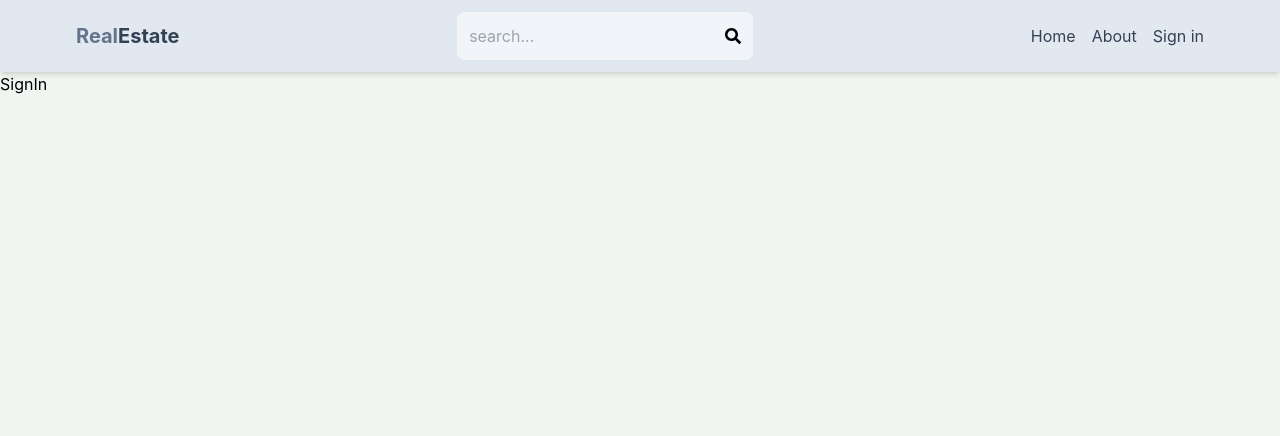
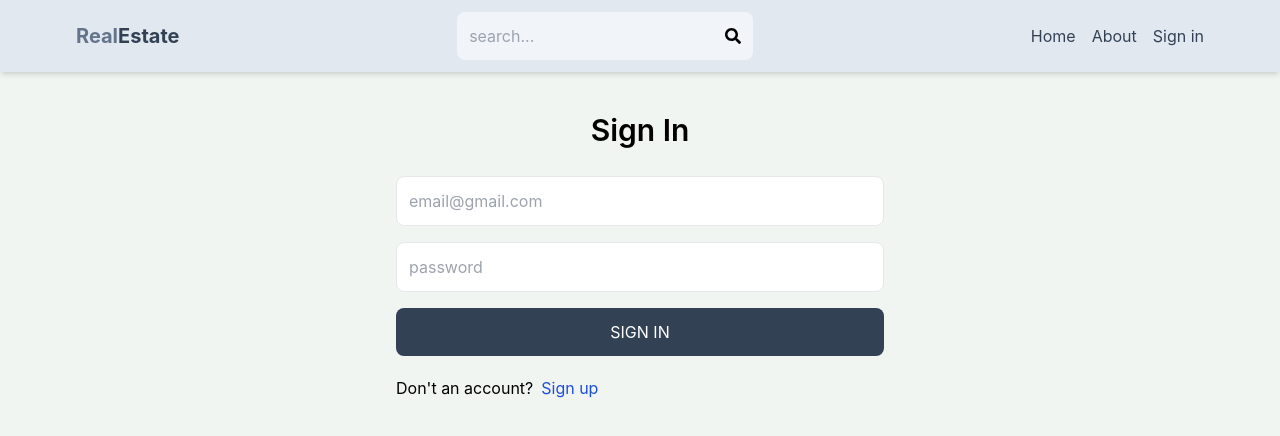
Before and after one commit to diwakarnath1965/Real_Estate, a React (Vite) app in the folder client/: page /sign-in in a window 1280 px wide. Shown: the top 436 px of the page. Built offline with nearby package versions, Linux system fonts and the light colour scheme.

Commit message:
complete signin functionality

```diff
--- a/client/src/pages/SignIn.jsx
+++ b/client/src/pages/SignIn.jsx
@@ -1,9 +1,99 @@
-import React from 'react'
+import React, { useState } from "react";
+import toast from "react-hot-toast";
+import { Link, useNavigate } from "react-router-dom";
 
 const SignIn = () => {
+  const [formData, setFormData] = useState({});
+  const [loading, setLoading] = useState(false);
+  const [error, setError] = useState(null);
+
+  const navigate = useNavigate();
+
+  const handleChange = (e) => {
+    setFormData({
+      ...formData,
+      [e.target.id]: e.target.value,
+    });
+  };
+
+  const API_URL = "/api/v1/auth/signin";
+  const METHOD = "POST";
+  const CONTENT_TYPE = "application/json";
+
+  const submitHandler = async (e) => {
+    e.preventDefault();
+
+    setLoading(true);
+
+    try {
+      const res = await fetch(API_URL, {
+        method: METHOD,
+        headers: { "content-type": CONTENT_TYPE },
+        body: JSON.stringify(formData),
+      });
+
+      if(!formData.email || !formData.password) {
+        setError("Please fill in all fields");
+        toast.error("Please fill in all fields");
+        setLoading(false);
+        return;
+      }
+
+      const data = await res.json();
+
+      if (data.success === false) {
+        setError(data.message);
+        toast.error(data.message);
+      }
+
+      if (data.success === true) {
+        setError(null);
+        toast.success(data.message);
+        navigate("/");
+      }
+    } catch (error) {
+      setError(error.message);
+      toast.error(error.message);
+    } finally {
+      setLoading(false);
+    }
+  };
+
   return (
-    <div>SignIn</div>
-  )
-}
+    <div className="p-3 max-w-lg mx-auto">
+      <h1 className="text-3xl text-center font-semibold my-7">Sign In</h1>
+      <form onSubmit={submitHandler} className="flex flex-col gap-4">
 
-export default SignIn
+        <input
+          type="email"
+          placeholder="email@gmail.com"
+          className="border p-3 rounded-lg"
+          id="email"
+          onChange={handleChange}
+        />
+        <input
+          type="password"
+          placeholder="password"
+          className="border p-3 rounded-lg"
+          id="password"
+          onChange={handleChange}
+        />
+        <button
+          type="submit"
+          disabled={loading}
+          className="bg-slate-700 text-white p-3 rounded-lg uppercase hover:opacity-95 disabled:opacity-80"
+        >
+          {loading ? <div className="loader items-center"></div> : "Sign In"}
+        </button>
+      </form>
+      <div className="flex gap-2 mt-5">
+        <p>Don't an account?</p>
+        <Link to="/sign-up">
+          <span className="text-blue-700">Sign up</span>
+        </Link>
+      </div>
+    </div>
+  );
+};
+
+export default SignIn;
```
